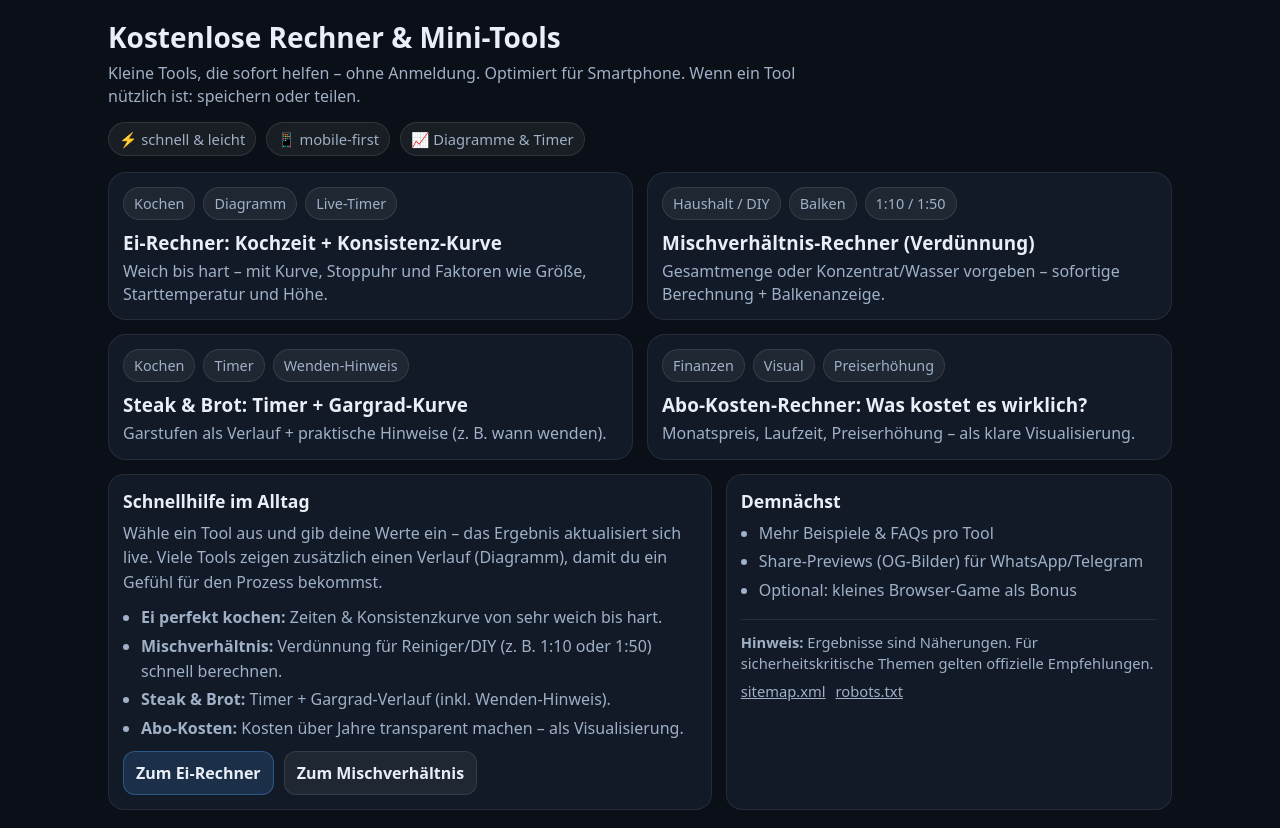
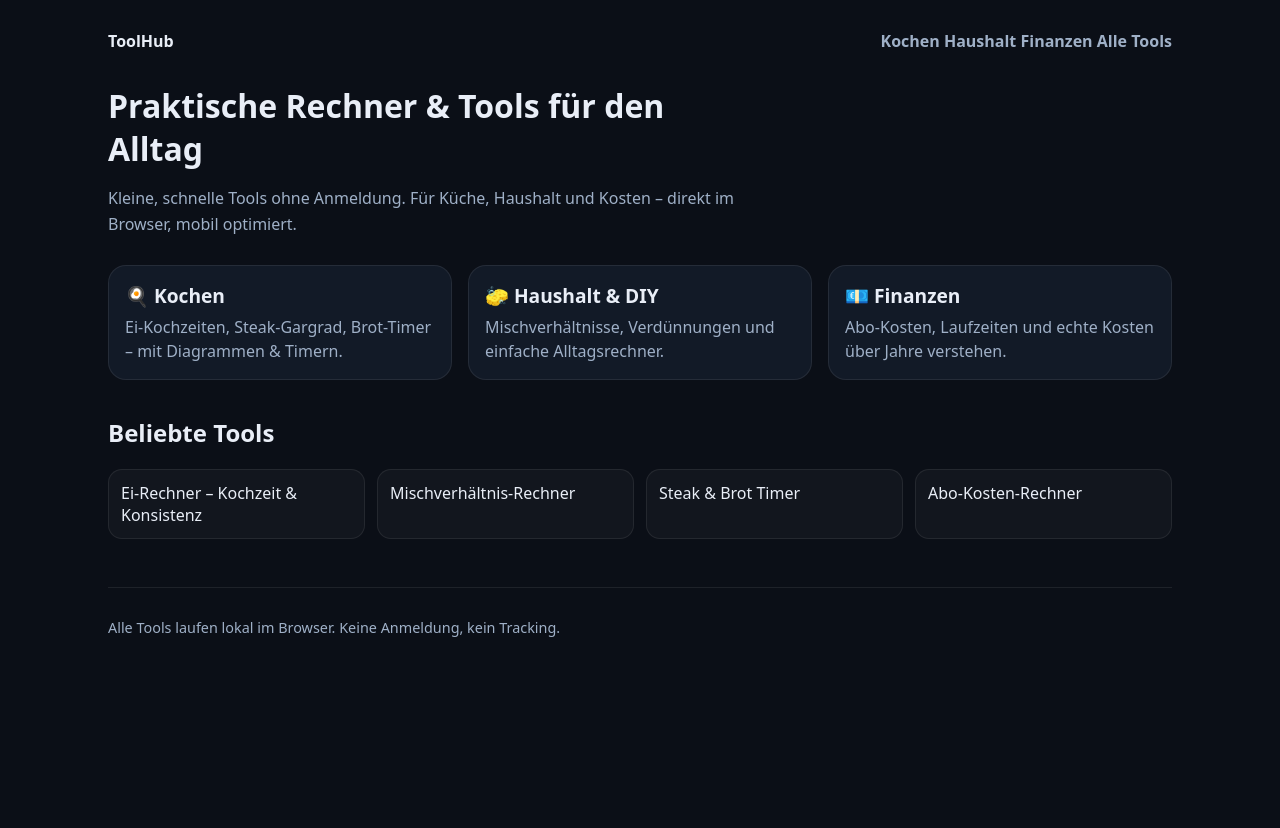
Before and after one commit to DomDomi/toolhub, a plain HTML site: page index.html in a window 1280 px wide. After the commit the page ends 800 px from the top, so only its background shows below. Drawn offline with Linux system fonts and the light colour scheme.

Commit message:
Landingpage neu

```diff
--- a/index.html
+++ b/index.html
@@ -1,191 +1,158 @@
 <!doctype html>
 <html lang="de">
 <head>
-  <meta charset="utf-8" />
-  <meta name="viewport" content="width=device-width,initial-scale=1" />
+  <meta charset="utf-8">
+  <meta name="viewport" content="width=device-width, initial-scale=1">
+  <title>Praktische Rechner & Tools für Alltag & Küche</title>
 
-  <title>Kostenlose Rechner & Mini-Tools – schnell, mobil, ohne Anmeldung</title>
-  <meta name="description" content="Kostenlose Mini-Tools: Ei-Kochzeit mit Kurve, Mischverhältnis-Rechner, Steak/Brot-Timer und Abo-Kosten-Rechner. Schnell, mobil, ohne Anmeldung." />
-
-  <!-- TODO: Sobald Domain da ist, DEINEDOMAIN.DE ersetzen -->
-  <link rel="canonical" href="https://DEINEDOMAIN.DE/" />
-
-  <meta property="og:title" content="Kostenlose Rechner & Mini-Tools" />
-  <meta property="og:description" content="Ei-Kochzeit, Mischverhältnis, Steak/Brot-Timer, Abo-Kosten – alles schnell, mobil, ohne Anmeldung." />
-  <meta property="og:type" content="website" />
-  <meta property="og:url" content="https://DEINEDOMAIN.DE/" />
-  <meta name="twitter:card" content="summary_large_image" />
-
-  <link rel="stylesheet" href="/assets/css/base.css" />
+  <link rel="stylesheet" href="/assets/css/base.css">
 
   <style>
-    header{display:flex;justify-content:space-between;align-items:flex-end;gap:14px;flex-wrap:wrap}
-    h1{margin:0;font-size:1.75rem}
-    .sub{margin:6px 0 0;color:var(--muted);line-height:1.45;max-width:76ch}
+    nav{
+      display:flex;
+      justify-content:space-between;
+      align-items:center;
+      gap:16px;
+      padding:12px 0;
+    }
+    nav a{
+      color:var(--muted);
+      text-decoration:none;
+      font-weight:600;
+    }
+    nav a:hover{color:var(--text)}
 
-    .topbar{display:flex;gap:10px;flex-wrap:wrap;align-items:center}
-    .pill{display:inline-block;padding:6px 10px;border-radius:999px;border:1px solid var(--border);background:rgba(255,255,255,.06);color:var(--muted);font-size:.92rem}
+    .hero{
+      margin-top:20px;
+      max-width:70ch;
+    }
+    .hero h1{
+      font-size:2rem;
+      margin:0 0 8px;
+    }
+    .hero p{
+      color:var(--muted);
+      line-height:1.6;
+    }
 
-    .grid{display:grid;grid-template-columns:repeat(2,minmax(0,1fr));gap:14px;margin-top:16px}
-    @media (max-width:900px){.grid{grid-template-columns:1fr}}
+    .topics{
+      display:grid;
+      grid-template-columns:repeat(auto-fit,minmax(260px,1fr));
+      gap:16px;
+      margin-top:28px;
+    }
 
-    .tool{
-      display:block;
-      text-decoration:none;
-      color:inherit;
+    .topic{
       background:var(--card);
       border:1px solid rgba(255,255,255,.08);
       border-radius:18px;
-      padding:14px;
-      transition:transform .08s ease, border-color .08s ease;
+      padding:16px;
+      text-decoration:none;
+      color:inherit;
     }
-    .tool:hover{border-color:rgba(77,163,255,.35);transform:translateY(-1px)}
+    .topic:hover{
+      border-color:rgba(77,163,255,.35);
+    }
+    .topic h2{
+      margin:0 0 6px;
+      font-size:1.2rem;
+    }
+    .topic p{
+      margin:0;
+      color:var(--muted);
+      line-height:1.5;
+    }
 
-    .tagrow{display:flex;gap:8px;flex-wrap:wrap}
-    .tag{display:inline-block;padding:6px 10px;border-radius:999px;border:1px solid var(--border);background:rgba(255,255,255,.06);color:var(--muted);font-size:.9rem}
-    .title{margin:10px 0 4px;font-size:1.18rem;font-weight:850;letter-spacing:.1px}
-    .desc{margin:0;color:var(--muted);line-height:1.4}
+    .popular{
+      margin-top:36px;
+    }
+    .tool-list{
+      display:grid;
+      grid-template-columns:repeat(auto-fit,minmax(240px,1fr));
+      gap:12px;
+      margin-top:12px;
+    }
 
-    .sections{display:grid;grid-template-columns:1.15fr .85fr;gap:14px;margin-top:14px}
-    @media (max-width:980px){.sections{grid-template-columns:1fr}}
+    .tool-item{
+      padding:12px;
+      border:1px solid rgba(255,255,255,.08);
+      border-radius:14px;
+      background:rgba(255,255,255,.03);
+      text-decoration:none;
+      color:inherit;
+    }
+    .tool-item:hover{
+      border-color:rgba(77,163,255,.35);
+    }
 
-    h2{margin:0 0 8px;font-size:1.1rem}
-    p{margin:0 0 10px;color:var(--muted);line-height:1.55}
-    ul{margin:0;color:var(--muted);line-height:1.55;padding-left:18px}
-    li{margin:4px 0}
-
-    .cta-row{display:flex;gap:10px;flex-wrap:wrap;margin-top:10px}
-    .btn{
-      display:inline-flex;align-items:center;justify-content:center;
-      padding:10px 12px;border-radius:12px;border:1px solid var(--border);
-      background:rgba(255,255,255,.06);color:var(--text);
-      text-decoration:none;font-weight:700
+    footer{
+      margin-top:48px;
+      padding-top:16px;
+      border-top:1px solid rgba(255,255,255,.08);
+      color:var(--muted);
+      font-size:.9rem;
     }
-    .btn.primary{border-color:rgba(77,163,255,.35);background:rgba(77,163,255,.16)}
-    .btn:hover{border-color:var(--accent)}
-
-    .footer{margin-top:16px;padding-top:12px;border-top:1px solid rgba(255,255,255,.08);color:var(--muted);font-size:.92rem;line-height:1.4}
-    .links{display:flex;gap:10px;flex-wrap:wrap;margin-top:8px}
   </style>
-
-  <script type="application/ld+json">
-  {
-    "@context":"https://schema.org",
-    "@type":"CollectionPage",
-    "name":"Kostenlose Rechner & Mini-Tools",
-    "url":"https://DEINEDOMAIN.DE/",
-    "about":["Rechner","Mini-Tools","Kochen","Haushalt","Finanzen"],
-    "isPartOf":{"@type":"WebSite","name":"ToolHub","url":"https://DEINEDOMAIN.DE/"}
-  }
-  </script>
 </head>
 
 <body>
-  <div class="wrap">
-    <header>
-      <div>
-        <h1>Kostenlose Rechner & Mini-Tools</h1>
-        <p class="sub">
-          Kleine Tools, die sofort helfen – ohne Anmeldung. Optimiert für Smartphone.
-          Wenn ein Tool nützlich ist: speichern oder teilen.
-        </p>
-      </div>
+<div class="wrap">
 
-      <div class="topbar">
-        <span class="pill">⚡ schnell & leicht</span>
-        <span class="pill">📱 mobile-first</span>
-        <span class="pill">📈 Diagramme & Timer</span>
-      </div>
-    </header>
+  <!-- NAV -->
+  <nav>
+    <strong>ToolHub</strong>
+    <div>
+      <a href="/kochen/">Kochen</a>
+      <a href="/haushalt/">Haushalt</a>
+      <a href="/finanzen/">Finanzen</a>
+      <a href="/tools/">Alle Tools</a>
+    </div>
+  </nav>
 
-    <main class="grid" aria-label="Tool-Übersicht">
-      <a class="tool" href="/ei-rechner/">
-        <div class="tagrow">
-          <span class="tag">Kochen</span>
-          <span class="tag">Diagramm</span>
-          <span class="tag">Live-Timer</span>
-        </div>
-        <div class="title">Ei-Rechner: Kochzeit + Konsistenz-Kurve</div>
-        <p class="desc">
-          Weich bis hart – mit Kurve, Stoppuhr und Faktoren wie Größe, Starttemperatur und Höhe.
-        </p>
-      </a>
+  <!-- HERO -->
+  <section class="hero">
+    <h1>Praktische Rechner & Tools für den Alltag</h1>
+    <p>
+      Kleine, schnelle Tools ohne Anmeldung.
+      Für Küche, Haushalt und Kosten – direkt im Browser, mobil optimiert.
+    </p>
+  </section>
 
-      <a class="tool" href="/mischverhaeltnis/">
-        <div class="tagrow">
-          <span class="tag">Haushalt / DIY</span>
-          <span class="tag">Balken</span>
-          <span class="tag">1:10 / 1:50</span>
-        </div>
-        <div class="title">Mischverhältnis-Rechner (Verdünnung)</div>
-        <p class="desc">
-          Gesamtmenge oder Konzentrat/Wasser vorgeben – sofortige Berechnung + Balkenanzeige.
-        </p>
-      </a>
+  <!-- THEMEN -->
+  <section class="topics">
+    <a class="topic" href="/kochen/">
+      <h2>🍳 Kochen</h2>
+      <p>Ei-Kochzeiten, Steak-Gargrad, Brot-Timer – mit Diagrammen & Timern.</p>
+    </a>
 
-      <a class="tool" href="/steakandbread-timer/">
-        <div class="tagrow">
-          <span class="tag">Kochen</span>
-          <span class="tag">Timer</span>
-          <span class="tag">Wenden-Hinweis</span>
-        </div>
-        <div class="title">Steak & Brot: Timer + Gargrad-Kurve</div>
-        <p class="desc">
-          Garstufen als Verlauf + praktische Hinweise (z. B. wann wenden).
-        </p>
-      </a>
+    <a class="topic" href="/haushalt/">
+      <h2>🧽 Haushalt & DIY</h2>
+      <p>Mischverhältnisse, Verdünnungen und einfache Alltagsrechner.</p>
+    </a>
 
-      <a class="tool" href="/abokosten-rechner/">
-        <div class="tagrow">
-          <span class="tag">Finanzen</span>
-          <span class="tag">Visual</span>
-          <span class="tag">Preiserhöhung</span>
-        </div>
-        <div class="title">Abo-Kosten-Rechner: Was kostet es wirklich?</div>
-        <p class="desc">
-          Monatspreis, Laufzeit, Preiserhöhung – als klare Visualisierung.
-        </p>
-      </a>
-    </main>
+    <a class="topic" href="/finanzen/">
+      <h2>💶 Finanzen</h2>
+      <p>Abo-Kosten, Laufzeiten und echte Kosten über Jahre verstehen.</p>
+    </a>
+  </section>
 
-    <section class="sections">
-      <div class="card">
-        <h2>Schnellhilfe im Alltag</h2>
-        <p>
-          Wähle ein Tool aus und gib deine Werte ein – das Ergebnis aktualisiert sich live.
-          Viele Tools zeigen zusätzlich einen Verlauf (Diagramm), damit du ein Gefühl für den Prozess bekommst.
-        </p>
+  <!-- POPULÄR -->
+  <section class="popular">
+    <h2>Beliebte Tools</h2>
 
-        <ul>
-          <li><b>Ei perfekt kochen:</b> Zeiten & Konsistenzkurve von sehr weich bis hart.</li>
-          <li><b>Mischverhältnis:</b> Verdünnung für Reiniger/DIY (z. B. 1:10 oder 1:50) schnell berechnen.</li>
-          <li><b>Steak & Brot:</b> Timer + Gargrad-Verlauf (inkl. Wenden-Hinweis).</li>
-          <li><b>Abo-Kosten:</b> Kosten über Jahre transparent machen – als Visualisierung.</li>
-        </ul>
+    <div class="tool-list">
+      <a class="tool-item" href="/ei-rechner/">Ei-Rechner – Kochzeit & Konsistenz</a>
+      <a class="tool-item" href="/mischverhaeltnis/">Mischverhältnis-Rechner</a>
+      <a class="tool-item" href="/steakandbread-timer/">Steak & Brot Timer</a>
+      <a class="tool-item" href="/abokosten-rechner/">Abo-Kosten-Rechner</a>
+    </div>
+  </section>
 
-        <div class="cta-row">
-          <a class="btn primary" href="/ei-rechner/">Zum Ei-Rechner</a>
-          <a class="btn" href="/mischverhaeltnis/">Zum Mischverhältnis</a>
-        </div>
-      </div>
+  <!-- FOOTER -->
+  <footer>
+    <p>Alle Tools laufen lokal im Browser. Keine Anmeldung, kein Tracking.</p>
+  </footer>
 
-      <div class="card">
-        <h2>Demnächst</h2>
-        <ul>
-          <li>Mehr Beispiele & FAQs pro Tool</li>
-          <li>Share-Previews (OG-Bilder) für WhatsApp/Telegram</li>
-          <li>Optional: kleines Browser-Game als Bonus</li>
-        </ul>
-
-        <div class="footer">
-          <div><b>Hinweis:</b> Ergebnisse sind Näherungen. Für sicherheitskritische Themen gelten offizielle Empfehlungen.</div>
-          <div class="links">
-            <a href="/sitemap.xml">sitemap.xml</a>
-            <a href="/robots.txt">robots.txt</a>
-          </div>
-        </div>
-      </div>
-    </section>
-  </div>
+</div>
 </body>
 </html>
```
